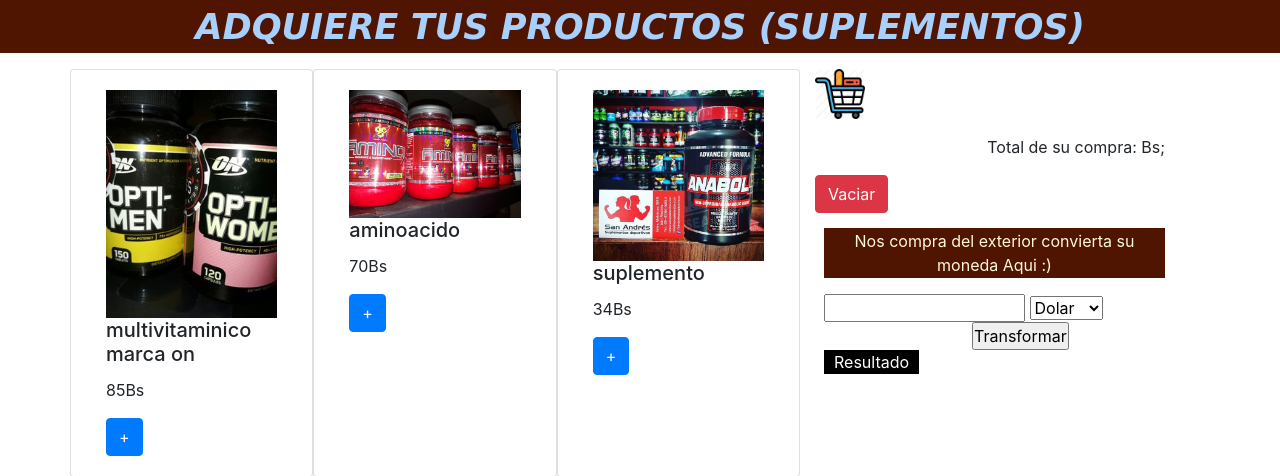
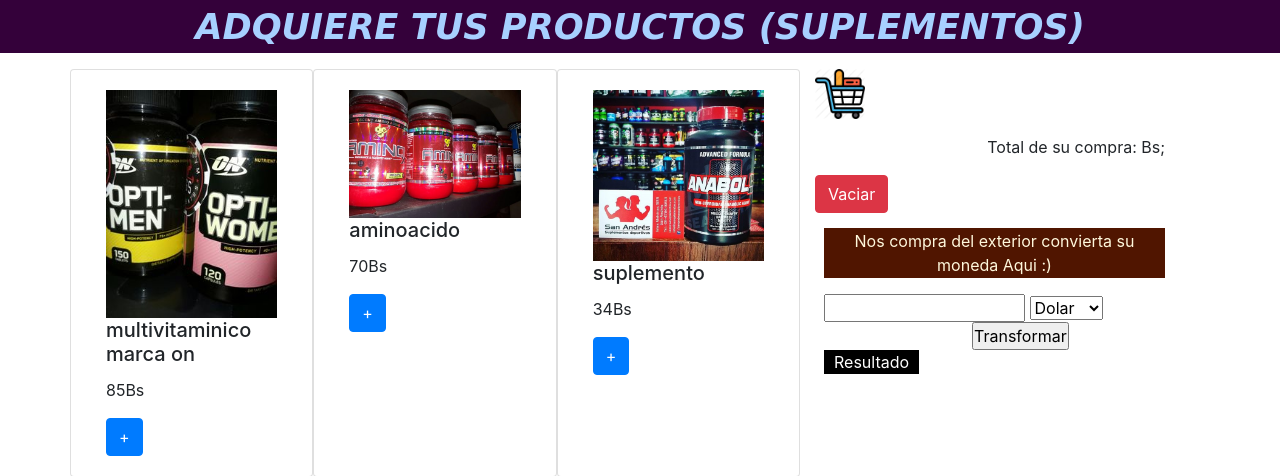
Before and after one commit to alvaroquisbert/venta-de-alimentos-fitnes, a PHP site: page /carrito/hombres.html in a window 1280 px wide. Shown: the part 50-526 px from the top of the page. Run offline with PHP 8.4, Linux system fonts and the light colour scheme.

Commit message:
color listo

```diff
--- a/carrito/estilos/estilocarrito.css
+++ b/carrito/estilos/estilocarrito.css
@@ -75,7 +75,7 @@ nav ul li ul li a:hover {
     font: oblique bold 220% cursive;
     text-align: center;
     color: rgb(167, 208, 255);
-    background: rgb(80, 21, 0);
+    background: rgb(52, 1, 58);
     padding-top: 6px;
     padding-bottom: 6px;
 }
```
